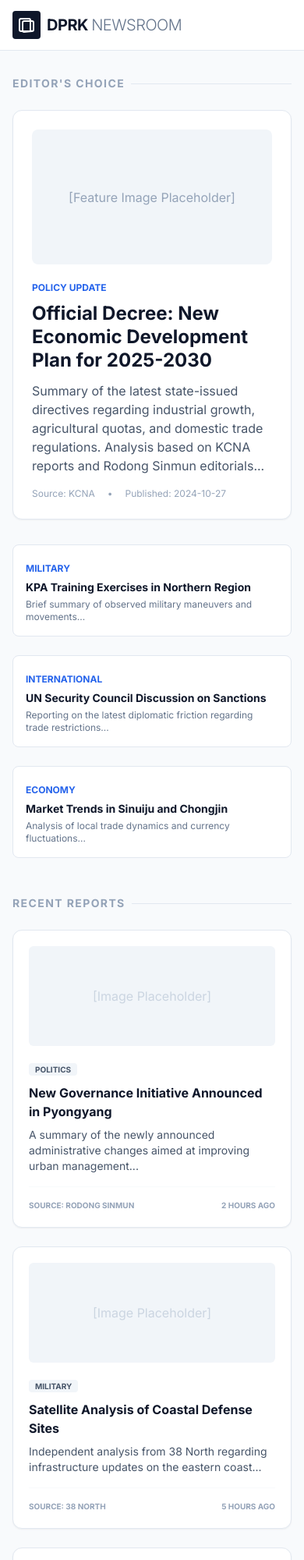
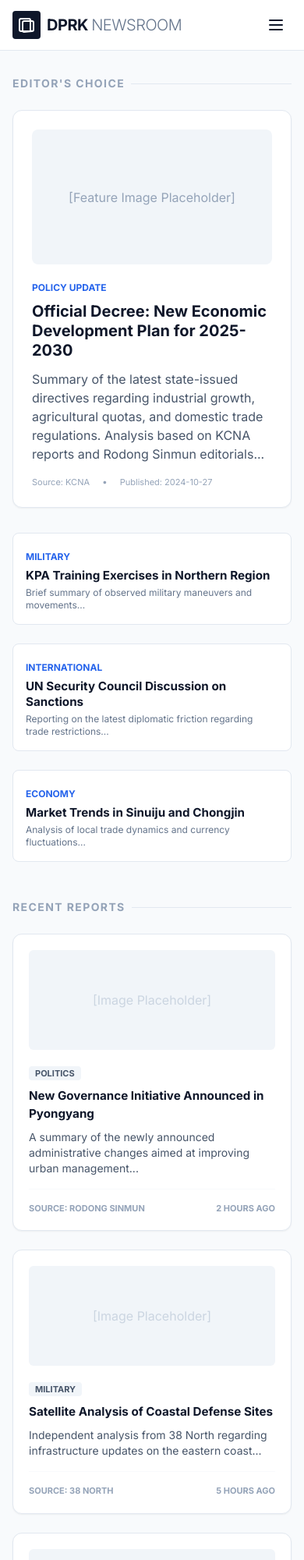
Before and after one commit to Beached89/dpk-news-aggregator, a plain HTML site: page index.html in a window 390 px wide. Shown: the top 2000 px of the page at 78% size. Drawn offline with nearby package versions, Linux system fonts and the light colour scheme.

Commit message:
Mobile responsive: hamburger menu, scaled headlines, touch-friendly cards

```diff
--- a/index.html
+++ b/index.html
@@ -10,6 +10,17 @@
         @import url('https://fonts.googleapis.com/css2?family=Inter:wght@300;400;600;700&display=swap');
         body { font-family: "Inter", sans-serif; }
         .news-card:hover { transform: translateY(-2px); transition: all 0.2s ease; }
+
+        /* Mobile menu */
+        #mobile-menu { display: none; }
+        #mobile-menu.open { display: block; }
+
+        /* Ensure readable text on small screens */
+        @media (max-width: 640px) {
+            .source-text { font-size: 11px !important; }
+            h3.mobile-title { font-size: 1.25rem !important; }
+            h4.mobile-subtitle { font-size: 0.95rem !important; }
+        }
     </style>
 </head>
 <body class="bg-slate-50 text-slate-900">
@@ -28,7 +39,20 @@
                 <a href="#" class="hover:text-slate-900">Economy</a>
                 <a href="#" class="hover:text-slate-900">Human Rights</a>
             </nav>
+
+            <!-- Mobile Hamburger Button -->
+            <button id="menu-toggle" class="md:hidden p-2 rounded hover:bg-slate-100 touch-manipulation" aria-label="Toggle menu">
+                <svg class="w-6 h-6" fill="none" stroke="currentColor" viewBox="0 0 24 24"><path stroke-linecap="round" stroke-linejoin="round" stroke-width="2" d="M4 6h16M4 12h16M4 18h16"></path></svg>
+            </button>
         </div>
+
+        <!-- Mobile Menu -->
+        <nav id="mobile-menu" class="md:hidden border-t border-slate-200 py-3 px-4">
+            <a href="#" class="block py-2.5 text-sm font-medium text-slate-600 hover:text-slate-900 border-b border-slate-100">Politics</a>
+            <a href="#" class="block py-2.5 text-sm font-medium text-slate-600 hover:text-slate-900 border-b border-slate-100">Military</a>
+            <a href="#" class="block py-2.5 text-sm font-medium text-slate-600 hover:text-slate-900 border-b border-slate-100">Economy</a>
+            <a href="#" class="block py-2.5 text-sm font-medium text-slate-600 hover:text-slate-900">Human Rights</a>
+        </nav>
     </header>
 
     <main class="max-w-6xl mx-auto px-4 py-8">
@@ -44,30 +68,30 @@
                         [Feature Image Placeholder]
                     </div>
                     <span class="text-xs font-bold text-blue-600 uppercase">Policy Update</span>
-                    <h3 class="text-2xl font-bold mt-2 mb-3 leading-tight">Official Decree: New Economic Development Plan for 2025-2030</h3>
+                    <h3 class="text-2xl font-bold mt-2 mb-3 leading-tight mobile-title">Official Decree: New Economic Development Plan for 2025-2030</h3>
                     <p class="text-slate-600 mb-4">Summary of the latest state-issued directives regarding industrial growth, agricultural quotas, and domestic trade regulations. Analysis based on KCNA reports and Rodong Sinmun editorials...</p>
                     <div class="flex items-center gap-4 text-xs text-slate-400">
-                        <span class="\">Source: KCNA</span>
-                        <span class="\">•</span>
-                        <span class="\">Published: 2024-10-27</span>
+                        <span class="source-text">Source: KCNA</span>
+                        <span>•</span>
+                        <span class="source-text">Published: 2024-10-27</span>
                     </div>
                 </div>
                 <div class="space-y-6">
-                    <div class="bg-white p-4 rounded-lg border border-slate-200 hover:border-slate-400 cursor-pointer transition-colors">
+                    <a href="#" class="block bg-white p-4 rounded-lg border border-slate-200 hover:border-slate-400 transition-colors">
                         <span class="text-xs font-bold text-blue-600 uppercase">Military</span>
-                        <h4 class="font-bold text-sm mt-1">KPA Training Exercises in Northern Region</h4>
+                        <h4 class="font-bold text-sm mt-1 mobile-subtitle">KPA Training Exercises in Northern Region</h4>
                         <p class="text-xs text-slate-500 mt-1">Brief summary of observed military maneuvers and movements...</p>
-                    </div>
-                    <div class="bg-white p-4 rounded-lg border border-slate-200 hover:border-slate-400 cursor-pointer transition-colors">
+                    </a>
+                    <a href="#" class="block bg-white p-4 rounded-lg border border-slate-200 hover:border-slate-400 transition-colors">
                         <span class="text-xs font-bold text-blue-600 uppercase">International</span>
-                        <h4 class="font-bold text-sm mt-1">UN Security Council Discussion on Sanctions</h4>
+                        <h4 class="font-bold text-sm mt-1 mobile-subtitle">UN Security Council Discussion on Sanctions</h4>
                         <p class="text-xs text-slate-500 mt-1">Reporting on the latest diplomatic friction regarding trade restrictions...</p>
-                    </div>
-                    <div class="bg-white p-4 rounded-lg border border-slate-200 hover:border-slate-400 cursor-pointer transition-colors">
+                    </a>
+                    <a href="#" class="block bg-white p-4 rounded-lg border border-slate-200 hover:border-slate-400 transition-colors">
                         <span class="text-xs font-bold text-blue-600 uppercase">Economy</span>
-                        <h4 class="font-bold text-sm mt-1">Market Trends in Sinuiju and Chongjin</h4>
+                        <h4 class="font-bold text-sm mt-1 mobile-subtitle">Market Trends in Sinuiju and Chongjin</h4>
                         <p class="text-xs text-slate-500 mt-1">Analysis of local trade dynamics and currency fluctuations...</p>
-                    </div>
+                    </a>
                 </div>
             </div>
         </section>
@@ -80,46 +104,46 @@
             </div>
             <div class="grid grid-cols-1 md:grid-cols-2 lg:grid-cols-3 gap-6">
                 <!-- News Item 1 -->
-                <div class="bg-white p-5 rounded-xl border border-slate-200 shadow-sm news-card">
+                <a href="#" class="block bg-white p-5 rounded-xl border border-slate-200 shadow-sm news-card">
                     <div class="bg-slate-100 h-32 w-full rounded-md mb-4 flex items-center justify-center text-slate-300">
                         [Image Placeholder]
                     </div>
-                    <span class="text-[10px] font-bold px-2 py-0.5 bg-slate-100 text-slate-600 rounded">POLITICS</span>
-                    <h4 class="font-bold mt-2 text-slate-900">New Governance Initiative Announced in Pyongyang</h4>
+                    <span class="text-[10px] font-bold px-2 py-0.5 bg-slate-100 text-slate-600 rounded source-text">POLITICS</span>
+                    <h4 class="font-bold mt-2 text-slate-900 mobile-subtitle">New Governance Initiative Announced in Pyongyang</h4>
                     <p class="text-sm text-slate-600 mt-2 line-clamp-3">A summary of the newly announced administrative changes aimed at improving urban management...</p>
-                    <div class="mt-4 pt-4 border-t border-slate-50 flex justify-between items-center text-[10px] text-slate-400 uppercase font-bold">
-                        <span class="\">Source: Rodong Sinmun</span>
-                        <span class="\">2 hours ago</span>
+                    <div class="mt-4 pt-4 border-t border-slate-50 flex justify-between items-center text-[10px] text-slate-400 uppercase font-bold source-text">
+                        <span>Source: Rodong Sinmun</span>
+                        <span>2 hours ago</span>
                     </div>
-                </div>
+                </a>
 
                 <!-- News Item 2 -->
-                <div class="bg-white p-5 rounded-xl border border-slate-200 shadow-sm news-card">
+                <a href="#" class="block bg-white p-5 rounded-xl border border-slate-200 shadow-sm news-card">
                     <div class="bg-slate-100 h-32 w-full rounded-md mb-4 flex items-center justify-center text-slate-300">
                         [Image Placeholder]
                     </div>
-                    <span class="text-[10px] font-bold px-2 py-0.5 bg-slate-100 text-slate-600 rounded">MILITARY</span>
-                    <h4 class="font-bold mt-2 text-slate-900">Satellite Analysis of Coastal Defense Sites</h4>
+                    <span class="text-[10px] font-bold px-2 py-0.5 bg-slate-100 text-slate-600 rounded source-text">MILITARY</span>
+                    <h4 class="font-bold mt-2 text-slate-900 mobile-subtitle">Satellite Analysis of Coastal Defense Sites</h4>
                     <p class="text-sm text-slate-600 mt-2 line-clamp-3">Independent analysis from 38 North regarding infrastructure updates on the eastern coast...</p>
-                    <div class="mt-4 pt-4 border-t border-slate-50 flex justify-between items-center text-[10px] text-slate-400 uppercase font-bold">
-                        <span class="\">Source: 38 North</span>
-                        <span class="\">5 hours ago</span>
+                    <div class="mt-4 pt-4 border-t border-slate-50 flex justify-between items-center text-[10px] text-slate-400 uppercase font-bold source-text">
+                        <span>Source: 38 North</span>
+                        <span>5 hours ago</span>
                     </div>
-                </div>
+                </a>
 
                 <!-- News Item 3 -->
-                <div class="bg-white p-5 rounded-xl border border-slate-200 shadow-sm news-card">
+                <a href="#" class="block bg-white p-5 rounded-xl border border-slate-200 shadow-sm news-card">
                     <div class="bg-slate-100 h-32 w-full rounded-md mb-4 flex items-center justify-center text-slate-300">
                         [Image Placeholder]
                     </div>
-                    <span class="text-[10px] font-bold px-2 py-0.5 bg-slate-100 text-slate-600 rounded">ECONOMY</span>
-                    <h4 class="font-bold mt-2 text-slate-900">Trade Relations Update with Regional Partners</h4>
+                    <span class="text-[10px] font-bold px-2 py-0.5 bg-slate-100 text-slate-600 rounded source-text">ECONOMY</span>
+                    <h4 class="font-bold mt-2 text-slate-900 mobile-subtitle">Trade Relations Update with Regional Partners</h4>
                     <p class="text-sm text-slate-600 mt-2 line-clamp-3">Detailed summary of NK News' report on the latest trade agreements and sanctions impacts...</p>
-                    <div class="mt-4 pt-4 border-t border-slate-50 flex justify-between items-center text-[10px] text-slate-400 uppercase font-bold">
-                        <span class="\">Source: NK News</span>
-                        <span class="\">1 day ago</span>
+                    <div class="mt-4 pt-4 border-t border-slate-50 flex justify-between items-center text-[10px] text-slate-400 uppercase font-bold source-text">
+                        <span>Source: NK News</span>
+                        <span>1 day ago</span>
                     </div>
-                </div>
+                </a>
             </div>
         </section>
     </main>
@@ -129,5 +153,26 @@
             <p class="text-slate-400 text-sm">&copy; 2024 DPRK News Aggregator. Data compiled from official and independent specialist sources.</p>
         </div>
     </footer>
+
+    <!-- Mobile Menu Toggle Script -->
+    <script>
+        document.getElementById('menu-toggle').addEventListener('click', function() {
+            var menu = document.getElementById('mobile-menu');
+            if (menu.classList.contains('open')) {
+                menu.classList.remove('open');
+            } else {
+                menu.classList.add('open');
+            }
+        });
+
+        // Close mobile menu when clicking outside
+        document.addEventListener('click', function(e) {
+            var menu = document.getElementById('mobile-menu');
+            var toggle = document.getElementById('menu-toggle');
+            if (!menu.contains(e.target) && !toggle.contains(e.target)) {
+                menu.classList.remove('open');
+            }
+        });
+    </script>
 </body>
 </html>
```
